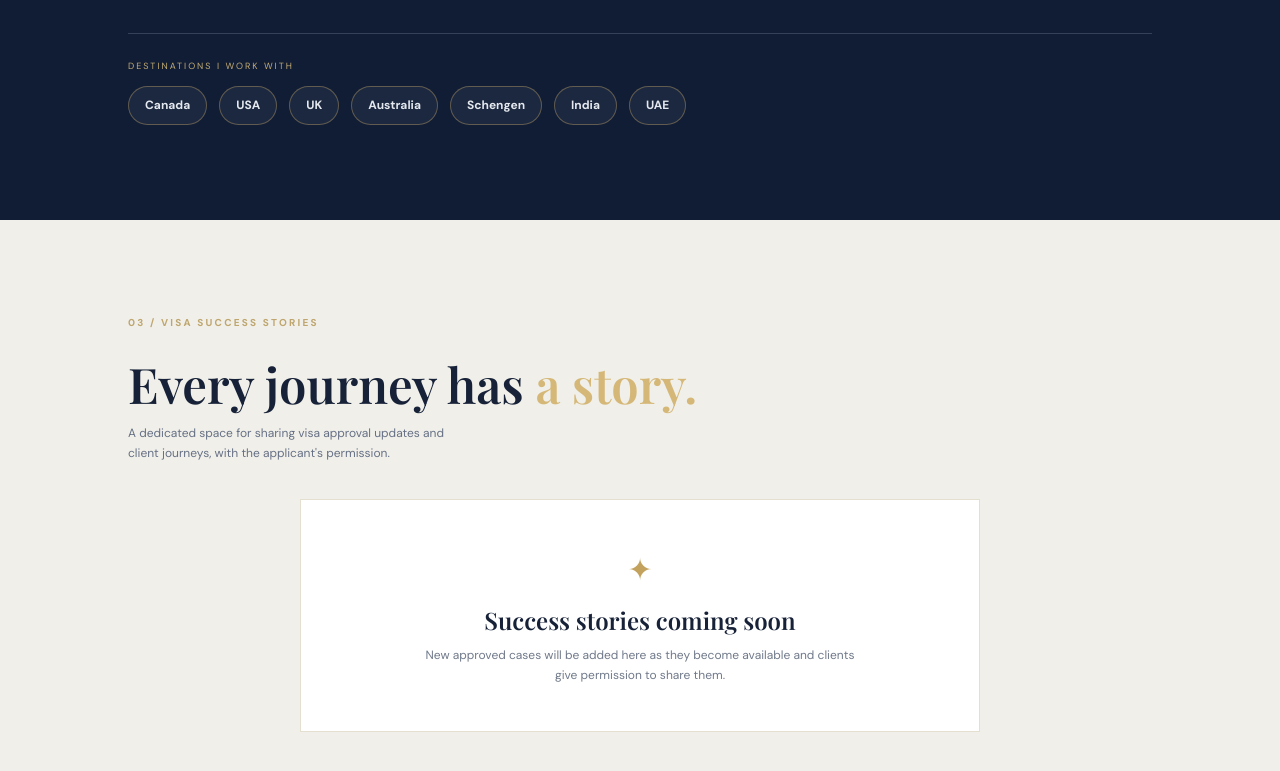
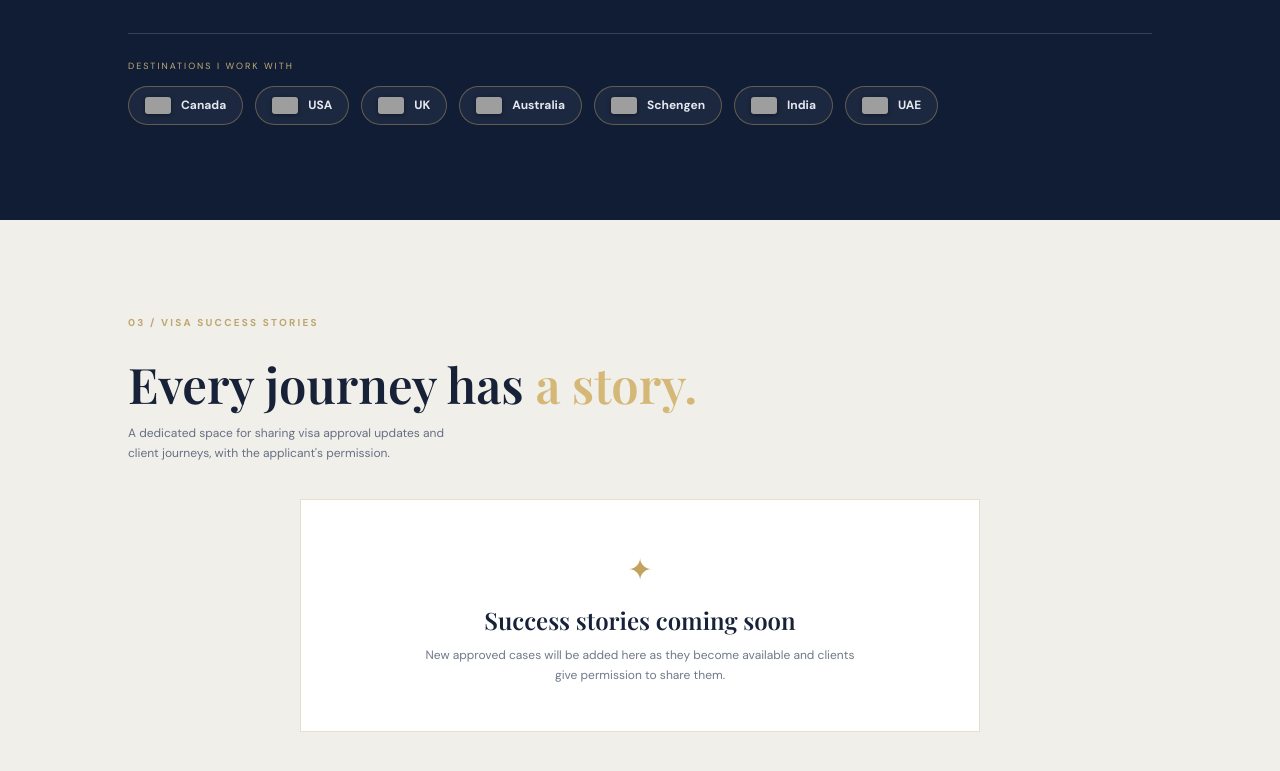
Before and after one commit to arahmanrifulbd/arahmanrifulbd.github.io, a plain HTML site: page index.html in a window 1280 px wide. Shown: the part 2579-3350 px from the top of the page. Drawn offline with nearby package versions, Linux system fonts and the light colour scheme; grey boxes are pictures that could not be loaded.

Commit message:
Add flags to country destinations section

```diff
--- a/index.html
+++ b/index.html
@@ -79,7 +79,7 @@
     <article><b>06</b><h3 data-en="Interview Preparation" data-bn="ইন্টারভিউ প্রস্তুতি">Interview Preparation</h3><p data-en="Helping applicants prepare for questions related to their application." data-bn="আবেদনের সঙ্গে সম্পর্কিত সম্ভাব্য প্রশ্নের জন্য প্রস্তুতিতে সহায়তা।">Helping applicants prepare for questions related to their application.</p></article>
     <article><b>07</b><h3 data-en="Financial Document Organization" data-bn="আর্থিক ডকুমেন্ট সাজানো">Financial Document Organization</h3><p data-en="Arranging financial papers and explanations in a clear, consistent format." data-bn="আর্থিক কাগজপত্র ও ব্যাখ্যা পরিষ্কার ও সামঞ্জস্যপূর্ণভাবে সাজানো।">Arranging financial papers and explanations in a clear, consistent format.</p></article>
   </div>
-  <div class="country-strip"><span data-en="DESTINATIONS I WORK WITH" data-bn="যেসব দেশের আবেদন নিয়ে কাজ করি">DESTINATIONS I WORK WITH</span><strong>Canada</strong><strong>USA</strong><strong>UK</strong><strong>Australia</strong><strong>Schengen</strong><strong>India</strong><strong>UAE</strong></div>
+  <div class="country-strip"><span data-en="DESTINATIONS I WORK WITH" data-bn="যেসব দেশের আবেদন নিয়ে কাজ করি">DESTINATIONS I WORK WITH</span><strong><img src="https://flagcdn.com/w40/ca.png" alt="">Canada</strong><strong><img src="https://flagcdn.com/w40/us.png" alt="">USA</strong><strong><img src="https://flagcdn.com/w40/gb.png" alt="">UK</strong><strong><img src="https://flagcdn.com/w40/au.png" alt="">Australia</strong><strong><img src="https://flagcdn.com/w40/eu.png" alt="">Schengen</strong><strong><img src="https://flagcdn.com/w40/in.png" alt="">India</strong><strong><img src="https://flagcdn.com/w40/ae.png" alt="">UAE</strong></div>
 </section>
 
 <section class="section success-section" id="success">
```
